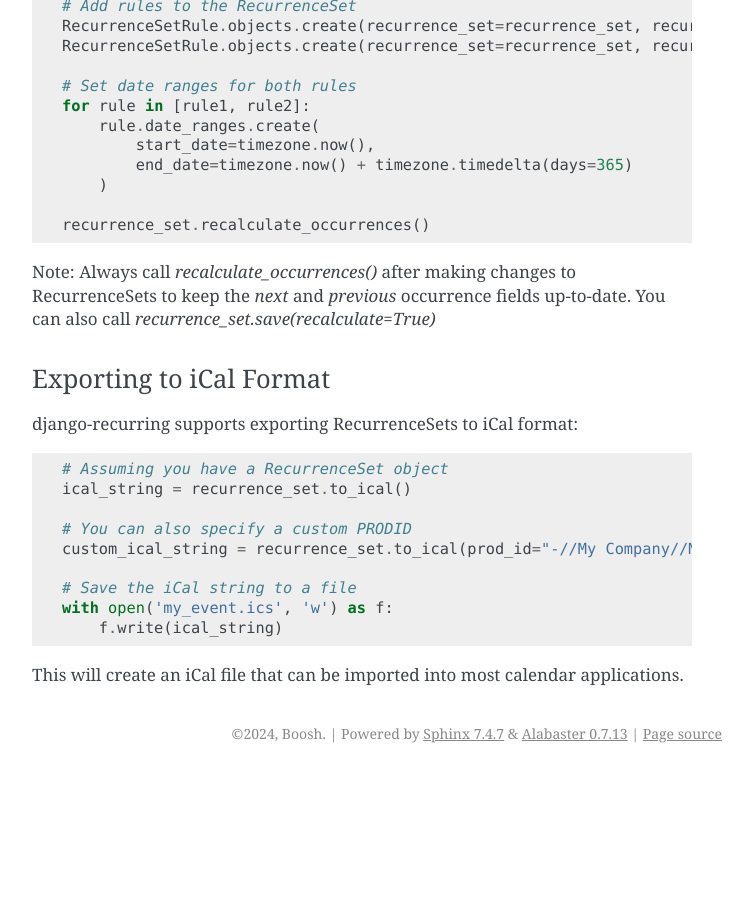
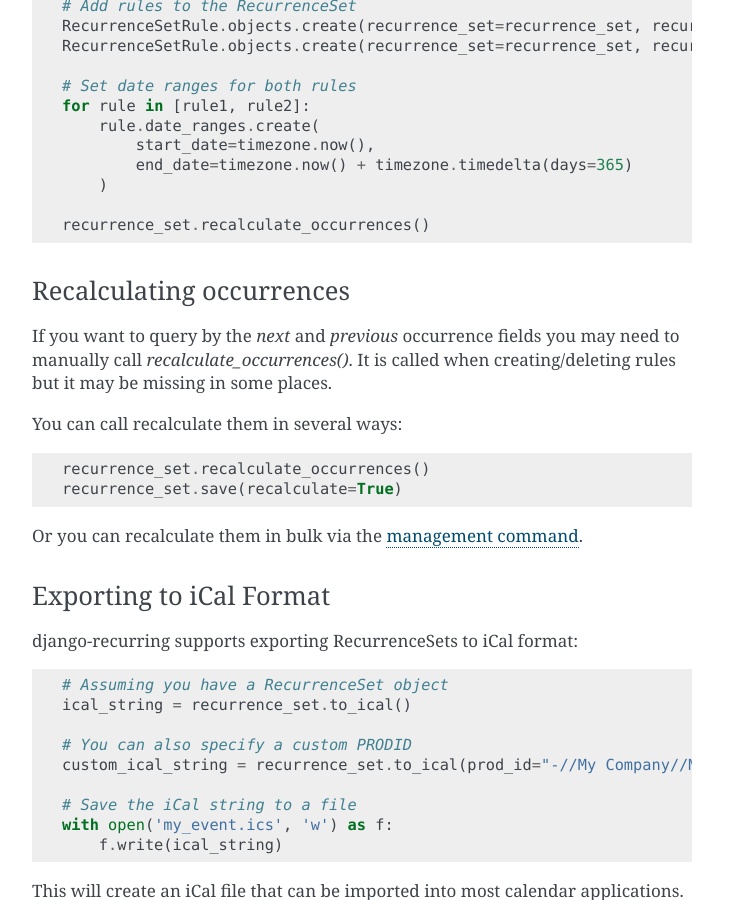
Before and after one commit to boosh/django_recurring, a Sphinx documentation site: the page built from docs/usage.rst, in a window 1280 px wide and 900 px high, scrolled down 1664 px. Shown: the whole window, without its empty margins (388-1140 px from the left). Built offline with Sphinx 7.4.7, drawn with Linux system fonts in a browser that asks for light colours; pages that are not in the unit, such as notebooks, are missing from menus; before the commit the page ends 2437 px from its top, so only the background shows below that; some of the changed text lies outside the part shown.

Commit message:
A few notes on usage

```diff
--- a/docs/examples.rst
+++ b/docs/examples.rst
@@ -157,4 +157,6 @@ django-recurring supports exporting RecurrenceSets to iCal format:
 
 The resulting iCal file will contain all the recurrence rules and can be imported into most calendar applications.
 
-Note: Always call `recalculate_occurrences()` after making changes to RecurrenceSets or related objects to keep the `next` and `previous` occurrence fields up-to-date. You can also call `recurrence_set.save(recalculate=True)`
+.. important::
+
+    See notes on :doc:`recalculating occurrences <usage>`
--- a/docs/installation.rst
+++ b/docs/installation.rst
@@ -39,7 +39,7 @@ After installing django-recurring, you need to add it to your Django project's s
 
    .. code-block:: python
 
-       ICAL_PROD_ID="-//my-company//My product v1.0//EN"
+       ICAL_PROD_ID="-//My Company//My Product//EN"
 
 3. Run migrations to create the necessary database tables:
 
--- a/docs/usage.rst
+++ b/docs/usage.rst
@@ -98,7 +98,19 @@ You can create complex recurrence patterns by combining multiple rules:
 
    recurrence_set.recalculate_occurrences()
 
-Note: Always call `recalculate_occurrences()` after making changes to RecurrenceSets to keep the `next` and `previous` occurrence fields up-to-date. You can also call `recurrence_set.save(recalculate=True)`
+Recalculating occurrences
+~~~~~~~~~~~~~~~~~~~~~~~~
+
+If you want to query by the `next` and `previous` occurrence fields you may need to manually call `recalculate_occurrences()`. It is called when creating/deleting rules but it may be missing in some places.
+
+You can call recalculate them in several ways:
+
+.. code-block:: python
+
+    recurrence_set.recalculate_occurrences()
+    recurrence_set.save(recalculate=True)
+
+Or you can recalculate them in bulk via the :doc:`management command <management_commands>`.
 
 Exporting to iCal Format
 ~~~~~~~~~~~~~~~~~~~~~~~~
```
